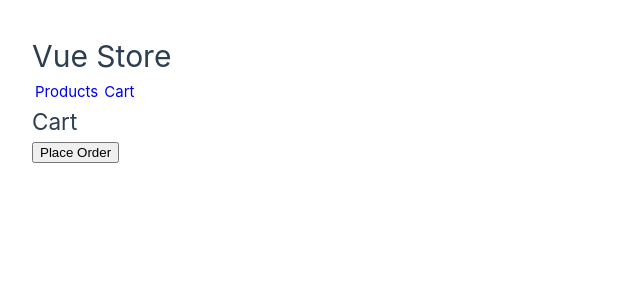
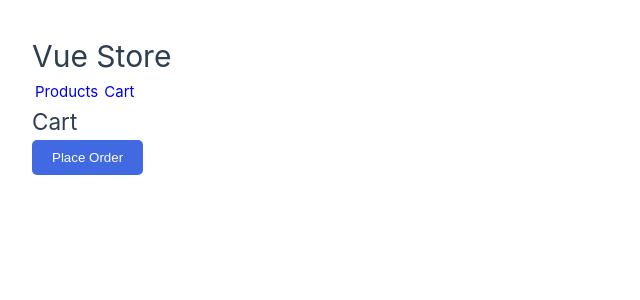
Before and after one commit to Nikolai-Iakushchenko/vue-store, a Vue app: page /cart in a window 1280 px wide. Shown: the top 300 px of the page, without its empty margins (0-640 px from the left). Built offline with nearby package versions, Linux system fonts and the light colour scheme.

Commit message:
add button styles

```diff
--- a/src/assets/main.css
+++ b/src/assets/main.css
@@ -14,6 +14,14 @@ a,
   padding: 3px;
 }
 
+button {
+  background: royalblue;
+  color: white;
+  padding: 10px 20px;
+  border-radius: 5px;
+  border: none;
+}
+
 @media (hover: hover) {
   a:hover {
     background-color: lightgray;
--- a/src/components/CartItem.vue
+++ b/src/components/CartItem.vue
@@ -9,10 +9,18 @@ const props = defineProps<PropTypes>()
 </script>
 
 <template>
-  <li>
+  <li :class="$style.cartItem">
     {{ props.product.name }}
     <button>Delete</button>
   </li>
 </template>
 
-<style module></style>
+<style module>
+.cartItem {
+  border: 1px solid lightgray;
+  margin: 10px 0;
+  padding: 10px;
+  display: grid;
+  grid-template-columns: 1fr auto;
+}
+</style>
--- a/src/components/CategoriesSection.vue
+++ b/src/components/CategoriesSection.vue
@@ -19,7 +19,11 @@ categoriesStore.fetchCategories()
     <h3>Categories</h3>
     <div v-if="categories.isLoading" class="loading">Loading Categories...</div>
     <ul v-if="categories.data" :class="$style.categoriesList">
-      <CategoryItem v-for="item in categories.data.items" :key="item.id" :item="item" />
+      <CategoryItem
+        v-for="item in categories.data.items"
+        :key="item.id"
+        :item="item"
+      />
     </ul>
   </div>
 </template>
--- a/src/components/CategoryItem.vue
+++ b/src/components/CategoryItem.vue
@@ -12,7 +12,11 @@ const props = defineProps<PropTypes>()
   <li :class="$style.category">
     <RouterLink :to="`/category/${props.item.id}`">
       <div :class="$style.imageWrapper">
-        <img :alt="props.item.name" :class="$style.image" :src="props.item.thumbnail.url" />
+        <img
+          :alt="props.item.name"
+          :class="$style.image"
+          :src="props.item.thumbnail.url"
+        />
       </div>
       <p>{{ props.item.name }}</p>
     </RouterLink>
@@ -21,7 +25,7 @@ const props = defineProps<PropTypes>()
 
 <style module>
 .category {
-  border: 1px solid black;
+  border: 1px solid lightgray;
   padding: 5px;
   display: flex;
   flex-direction: column;
--- a/src/components/ProductItem.vue
+++ b/src/components/ProductItem.vue
@@ -32,7 +32,7 @@ const cartStore = useCartStore()
 
 <style module>
 .category {
-  border: 1px solid black;
+  border: 1px solid lightgray;
   padding: 5px;
   display: flex;
   flex-direction: column;
--- a/src/views/CartView.vue
+++ b/src/views/CartView.vue
@@ -20,5 +20,6 @@ const cart = computed(() => {
 <style module>
 .cartList {
   list-style: none;
+  padding-inline-start: 0;
 }
 </style>
```
